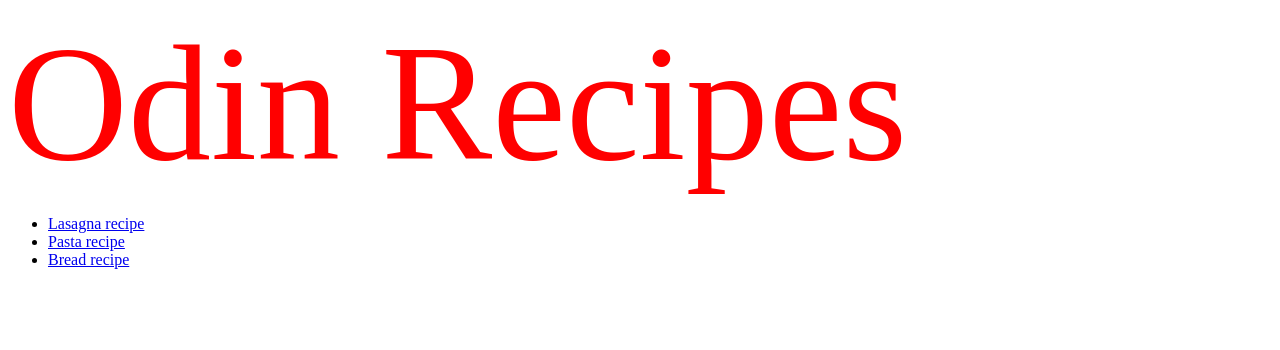
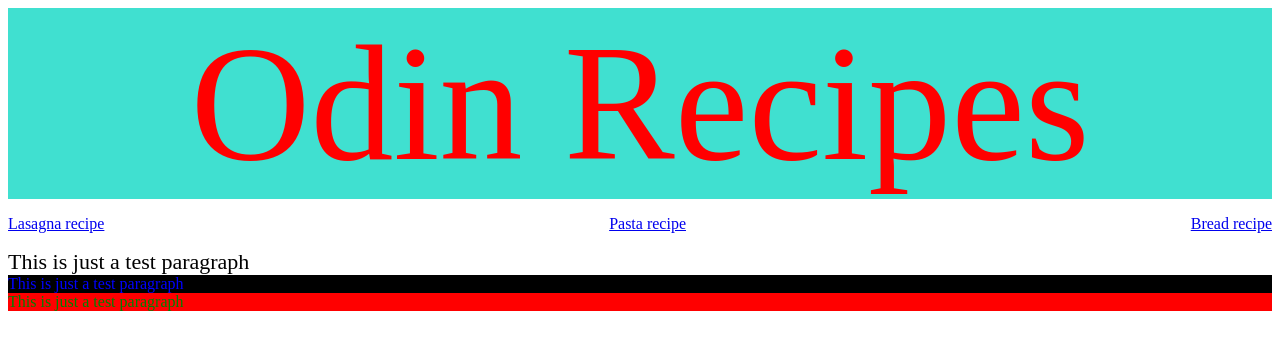
Before and after one commit to paulkanas/odin-recipes-project, a plain HTML site: page index.html in a window 1280 px wide. Drawn offline with Linux system fonts and the light colour scheme.

Commit message:
Final modifications

```diff
--- a/index.html
+++ b/index.html
@@ -13,5 +13,10 @@
             <li><a href="./recipes/bread.html">Bread recipe</a></li>
         </ul>
 
+        <div class="class">
+            <div class="class second-class">This is just a test paragraph</div>
+        </div>
+        <div class="middle">This is just a test paragraph</div>
+        <div class="bottom">This is just a test paragraph</div>
     </body>
 </html>
--- a/styles/styles.css
+++ b/styles/styles.css
@@ -1,4 +1,52 @@
+
+body {
+
+}
+
 #title {
     color:red;
     font-size: 166px;
+    text-align: center;
+    background-color: turquoise;
 }
+
+.top {
+    color:pink;
+    background-color:black;
+}
+
+.middle {
+    color:blue;
+    background-color:black;
+}
+
+.bottom {
+    color:green;
+    background-color: #ff0000;
+}
+
+img {
+    height:auto;
+    width:350px;
+}
+
+.class > .second-class {
+    font-size:44px;
+}
+
+.class.second-class {
+    font-size:22px;
+}
+
+#SC {
+    font-size:60px;
+}
+
+ul {
+    list-style-type: none;
+    display: flex;
+    justify-content: space-between;
+    padding: 0px;
+    gap:16px;
+
+}
```
Also changed, not shown: recipes/bread.html (+1 -0 lines), recipes/pasta.html (line endings or trailing spaces).
